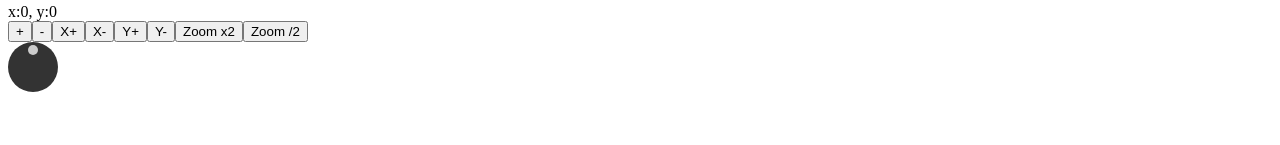
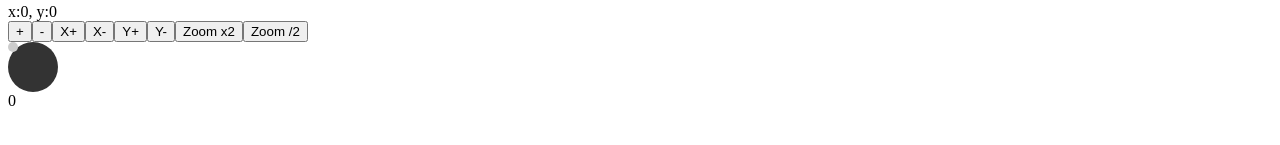
Before and after one commit to vroshupkin/dev-app, a React (Create React App) app: page / in a window 1280 px wide. Shown: the part 535-680 px from the top of the page. Built offline with nearby package versions, Linux system fonts and the light colour scheme.

Commit message:
Knob pre-upload ver

```diff
--- a/src/components/Knob.js
+++ b/src/components/Knob.js
@@ -32,15 +32,18 @@ function get_center_div(div){
 
 
 function Knob(){
-    const [size, setSize] = useState([50, 50]);
+    const [arrowCoord, setArrowCoord] = useState([0, 0]);
+    const [angle, setAngle] =  useState([0, 0]);
+    const [rotCount, setRotCount] = useState(0);
+
     const [pressClick, setPressClick] = useState(0)
     const refArrow = useRef();
     const refWrapper = useRef();
 
     function knob_event(e){
-        console.log(e)
+        // console.log(e)
         e.preventDefault();
-        console.log("(", e.clientX, ", ", e.clientY, ")");
+        // console.log("(", e.clientX, ", ", e.clientY, ")");
         setPressClick(1)
 
         // const mouse_point = new point(e.clientX, e.clientY)
@@ -53,21 +56,29 @@ function Knob(){
 
     function mouse_move(e){
         if(pressClick){
-            const mouse_p  = new point(e.nativeEvent.offsetX, e.nativeEvent.offsetY)
-            const center_p = new point(25, 25)
+            let rad = Math.atan2(e.nativeEvent.offsetY - 25, e.nativeEvent.offsetX - 25) + Math.PI;
+            rad /= 2 * Math.PI;
 
-            console.log(e.nativeEvent.offsetX, e.nativeEvent.offsetY);
-            const v_1 = new vector(center_p, mouse_p)
-            console.log(v_1)
+            setAngle([angle[1], rad])
+            let delta = angle[1] - angle[0];
+            if(delta < -0.8)
+                setRotCount(rotCount + 1)
+            else if(delta > 0.8)
+                setRotCount(rotCount - 1)
+
+            setArrowCoord([e.nativeEvent.offsetX, e.nativeEvent.offsetY])
         }
     }
 
     function release_click(e){
+        // console.log(e)
+        console.log(`${e.nativeEvent.offsetX}, ${e.nativeEvent.offsetY}`)
+
         setPressClick(0)
     }
 
     useEffect(() => {
-        console.log("press_click =", pressClick)
+        // console.log("press_click =", pressClick)
     }, [pressClick])
 
 
@@ -79,22 +90,21 @@ function Knob(){
         height: "50px"
     }
 
-    const arrow_style = {
-        background: "#CCC",
+    let arrow_style = {
+        position: "relative",
         width: "10px",
         height: "10px",
+
+        top: arrowCoord[1],
+        left: arrowCoord[0],
+        "pointer-events": "none",
         "border-radius": "10px",
-
-        position: "relative",
-        top: "3px",
-        left: "20px"
-
-
-
+        background: "#CCC",
     }
 
 
     return(
+        <div>
             <div ref={refWrapper} style = {wrapper_style}
                 onMouseDown = {knob_event}
                 onMouseUp = {release_click}
@@ -102,5 +112,7 @@ function Knob(){
                 >
                 <div ref={refArrow} style = {arrow_style}></div>
             </div>
+            <div>{rotCount + angle[1]}</div>
+        </div>
     )
 }
```
Lines whose indentation alone changed are shown as unchanged.
